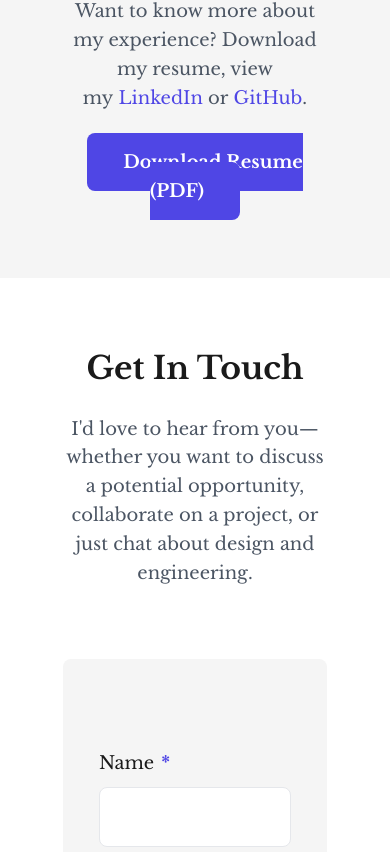
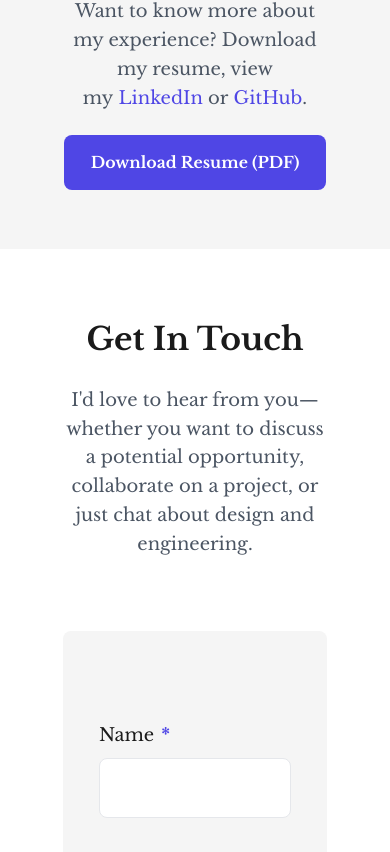
Before and after one commit to emeans/elizabeth-means, a Next.js app: page / in a window 390 px wide. Shown: the part 2632-3484 px from the top of the page. Built offline with nearby package versions, Linux system fonts and the light colour scheme.

Commit message:
Smaller text on mobile buttons

```diff
--- a/app/globals.css
+++ b/app/globals.css
@@ -220,4 +220,11 @@ img {
     h3 {
         font-size: 1.5rem;
     }
+
+    .btn {
+        font-size: 0.875rem;
+        padding: var(--spacing-sm) var(--spacing-md);
+        line-height: 1.4;
+        text-align: center;
+      }
 }
```
